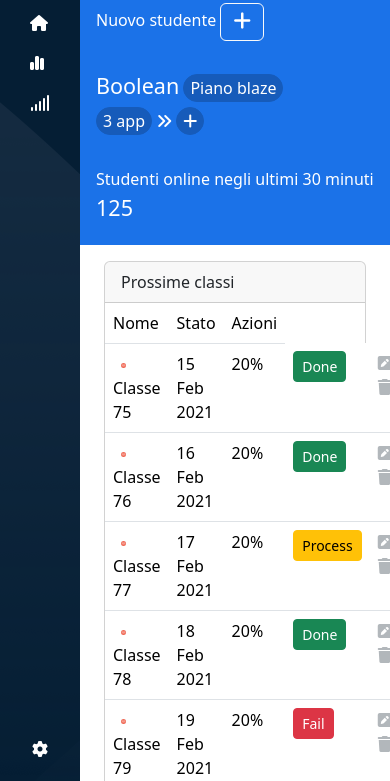
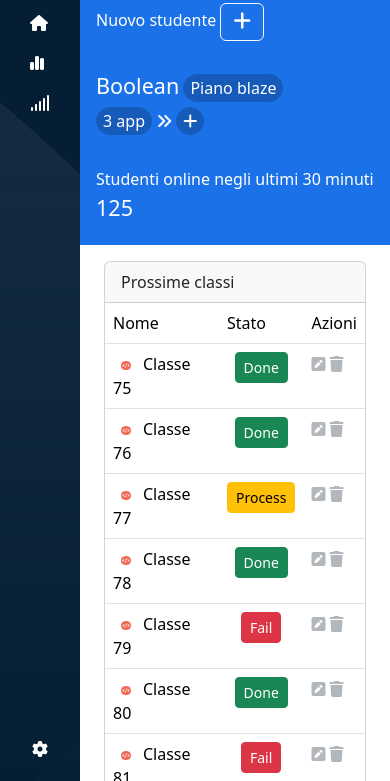
Before and after one commit to Michelazani/html-css-bootstrap-dashboard, a plain HTML site: page index.html in a window 390 px wide. Shown: the part 67-848 px from the top of the page. Drawn offline with nearby package versions, Linux system fonts and the light colour scheme.

Commit message:
messo d-none a td nella tabella in versione mobile

```diff
--- a/index.html
+++ b/index.html
@@ -39,24 +39,12 @@
                 <a class="nav-link " href="#" role="button" data-bs-toggle="dropdown" aria-expanded="false">
                   <i class="fa-solid fa-bell d-flex align-items-center" style="color: #ff8f00;"></i>
                 </a>
-                <ul class="dropdown-menu">
+                <ul class="dropdown-menu dropdown-menu-end">
                   <li><a class="dropdown-item" href="#">Profilo</a></li>
                   <li><a class="dropdown-item" href="#">Fatturazione</a></li>
                   <li><a class="dropdown-item" href="#">Logout</a></li>
                 </ul>
               </div>
-
-
-            <!-- <div class="dropdown d-flex align-items-center">
-              <button class="btn" type="button" data-bs-toggle="dropdown" aria-expanded="false">
-                <i class="fa-solid fa-bell d-flex align-items-center" style="color: #ff8f00;"></i>
-              </button>
-              <ul class="dropdown-menu">
-                <li><a class="dropdown-item" href="#">Profilo</a></li>
-                <li><a class="dropdown-item" href="#">Fatturazione</a></li>
-                <li><a class="dropdown-item" href="#">Logout</a></li>
-              </ul>
-            </div> -->
           </form>
         </div>
     </nav>
@@ -210,9 +198,9 @@
                                                     <img src="./img/class-avatar.jpg" alt=" img before number of class">
                                                     <span>Classe 75</span>
                                                 </td>
-                                                    <td class="d-sm-none d-md-table-cell">15 Feb 2021</td>
-                                                    <td class="d-sm-none d-md-table-cell">20%</td>
-                                                    <td><button type="button" class="btn btn-success btn-sm ">Done</button>
+                                                    <td class="d-none d-md-table-cell">15 Feb 2021</td>
+                                                    <td class="d-none d-md-table-cell">20%</td>
+                                                    <td class="text-center"><button type="button" class="btn btn-success btn-sm ">Done</button>
                                                 </td>
                                                 <td >
                                                     <i class="fa-solid fa-square-pen" style="color: #b2b7bb;"></i>
@@ -224,9 +212,9 @@
                                                     <img src="./img/class-avatar.jpg" alt=" img before number of class">
                                                     <span>Classe 76</span>
                                                 </td>
-                                                    <td class="d-sm-none d-md-table-cell">16 Feb 2021</td>
-                                                    <td class="d-sm-none d-md-table-cell">20%</td>
-                                                    <td><button type="button" class="btn btn-success btn-sm">Done</button>
+                                                    <td class="d-none d-md-table-cell">16 Feb 2021</td>
+                                                    <td class="d-none d-md-table-cell">20%</td>
+                                                    <td class="text-center"><button type="button" class="btn btn-success btn-sm">Done</button>
                                                 </td>
                                                 <td >
                                                     <i class="fa-solid fa-square-pen" style="color: #b2b7bb;"></i>
@@ -238,9 +226,9 @@
                                                     <img src="./img/class-avatar.jpg" alt=" img before number of class">
                                                     <span>Classe 77</span>
                                                 </td>
-                                                <td class="d-sm-none d-md-table-cell">17 Feb 2021</td>
-                                                <td class="d-sm-none d-md-table-cell">20%</td>
-                                                <td><button type="button" class="btn btn-warning btn-sm">Process</button></td>
+                                                <td class="d-none d-md-table-cell">17 Feb 2021</td>
+                                                <td class="d-none d-md-table-cell">20%</td>
+                                                <td class="text-center"><button type="button" class="btn btn-warning btn-sm">Process</button></td>
                                                 <td >
                                                     <i class="fa-solid fa-square-pen" style="color: #b2b7bb;"></i>
                                                     <i class="fa-solid fa-trash" style="color: #b2b7bb;"></i>
@@ -251,9 +239,9 @@
                                                     <img src="./img/class-avatar.jpg" alt=" img before number of class">
                                                     <span>Classe 78</span>
                                                 </td>
-                                                    <td class="d-sm-none d-md-table-cell">18 Feb 2021</td>
-                                                    <td class="d-sm-none d-md-table-cell">20%</td>
-                                                    <td><button type="button" class="btn btn-success btn-sm">Done</button>
+                                                    <td class="d-none d-md-table-cell">18 Feb 2021</td>
+                                                    <td class="d-none d-md-table-cell">20%</td>
+                                                    <td class="text-center"><button type="button" class="btn btn-success btn-sm">Done</button>
                                                 </td>
                                                 <td >
                                                     <i class="fa-solid fa-square-pen" style="color: #b2b7bb;"></i>
@@ -265,9 +253,9 @@
                                                     <img src="./img/class-avatar.jpg" alt=" img before number of class">
                                                     <span>Classe 79</span>
                                                 </td>
-                                                    <td class="d-sm-none d-md-table-cell" >19 Feb 2021</td>
-                                                    <td class="d-sm-none d-md-table-cell">20%</td>
-                                                    <td><button type="button" class="btn btn-danger btn-sm">Fail</button>
+                                                    <td class="d-none d-md-table-cell" >19 Feb 2021</td>
+                                                    <td class="d-none d-md-table-cell">20%</td>
+                                                    <td class="text-center"><button type="button" class="btn btn-danger btn-sm">Fail</button>
                                                 </td>
                                                 <td >
                                                     <i class="fa-solid fa-square-pen" style="color: #b2b7bb;"></i>
@@ -279,9 +267,9 @@
                                                     <img src="./img/class-avatar.jpg" alt=" img before number of class">
                                                     <span>Classe 80</span>
                                                 </td>
-                                                    <td class="d-sm-none d-md-table-cell">20 Feb 2021</td>
-                                                    <td class="d-sm-none d-md-table-cell">20%</td>
-                                                    <td><button type="button" class="btn btn-success btn-sm">Done</button>
+                                                    <td class="d-none d-md-table-cell">20 Feb 2021</td>
+                                                    <td class="d-none d-md-table-cell">20%</td>
+                                                    <td class="text-center"><button type="button" class="btn btn-success btn-sm">Done</button>
                                                 </td>
                                                 <td >
                                                     <i class="fa-solid fa-square-pen" style="color: #b2b7bb;"></i>
@@ -293,9 +281,9 @@
                                                     <img src="./img/class-avatar.jpg" alt=" img before number of class">
                                                     <span>Classe 81</span>
                                                 </td>
-                                                    <td class="d-sm-none d-md-table-cell">21 Feb 2021</td>
-                                                    <td class="d-sm-none d-md-table-cell">20%</td>
-                                                    <td><button type="button" class="btn btn-danger btn-sm">Fail</button>                                            </td>
+                                                    <td class="d-none d-md-table-cell">21 Feb 2021</td>
+                                                    <td class="d-none d-md-table-cell">20%</td>
+                                                    <td class="text-center"><button type="button" class="btn btn-danger btn-sm">Fail</button>                                            </td>
                                                 <td >
                                                     <i class="fa-solid fa-square-pen" style="color: #b2b7bb;"></i>
                                                     <i class="fa-solid fa-trash" style="color: #b2b7bb;"></i>
@@ -306,9 +294,9 @@
                                                     <img src="./img/class-avatar.jpg" alt=" img before number of class">
                                                     <span>Classe 82</span>
                                                 </td>
-                                                    <td class="d-sm-none d-md-table-cell">22 Feb 2021</td>
-                                                    <td class="d-sm-none d-md-table-cell">20%</td>
-                                                    <td><button type="button" class="btn btn-success btn-sm ">Done</button>
+                                                    <td class="d-none d-md-table-cell">22 Feb 2021</td>
+                                                    <td class="d-none d-md-table-cell">20%</td>
+                                                    <td class="text-center"><button type="button" class="btn btn-success btn-sm ">Done</button>
                                                 </td>
                                                 <td >
                                                     <i class="fa-solid fa-square-pen" style="color: #b2b7bb;"></i>
@@ -422,9 +410,6 @@
     </div>
 
 
-
-<script src="https://cdn.jsdelivr.net/npm/bootstrap@5.3.2/dist/js/bootstrap.bundle.min.js" integrity="sha384-C6RzsynM9kWDrMNeT87bh95OGNyZPhcTNXj1NW7RuBCsyN/o0jlpcV8Qyq46cDfL" crossorigin="anonymous"></script>
-<script src="https://cdn.jsdelivr.net/npm/@popperjs/core@2.11.8/dist/umd/popper.min.js" integrity="sha384-I7E8VVD/ismYTF4hNIPjVp/Zjvgyol6VFvRkX/vR+Vc4jQkC+hVqc2pM8ODewa9r" crossorigin="anonymous"></script>
-<script src="https://cdn.jsdelivr.net/npm/bootstrap@5.3.2/dist/js/bootstrap.min.js" integrity="sha384-BBtl+eGJRgqQAUMxJ7pMwbEyER4l1g+O15P+16Ep7Q9Q+zqX6gSbd85u4mG4QzX+" crossorigin="anonymous"></script>
+    <script src="https://cdn.jsdelivr.net/npm/bootstrap@5.3.2/dist/js/bootstrap.bundle.min.js" integrity="sha384-C6RzsynM9kWDrMNeT87bh95OGNyZPhcTNXj1NW7RuBCsyN/o0jlpcV8Qyq46cDfL" crossorigin="anonymous"></script>
 </body>
 </html>
--- a/style/style.css
+++ b/style/style.css
@@ -57,6 +57,7 @@ table img{
     margin: 0 0.5rem;
 }
 
+
 /* MEDIA MD */
 @media screen and (min-width: 768px) {
     table td:first-child{
```
